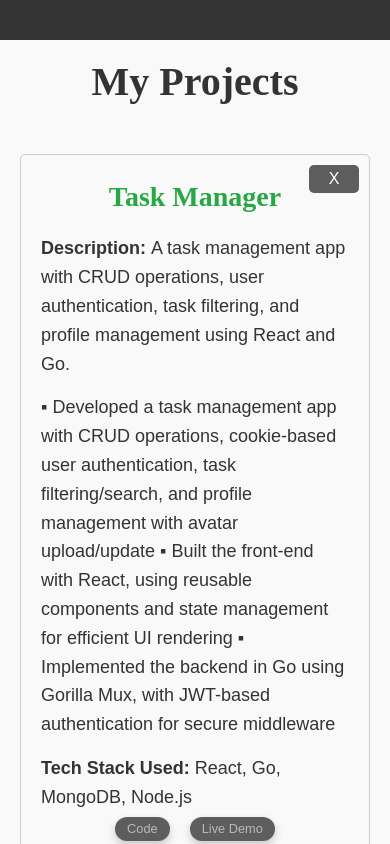
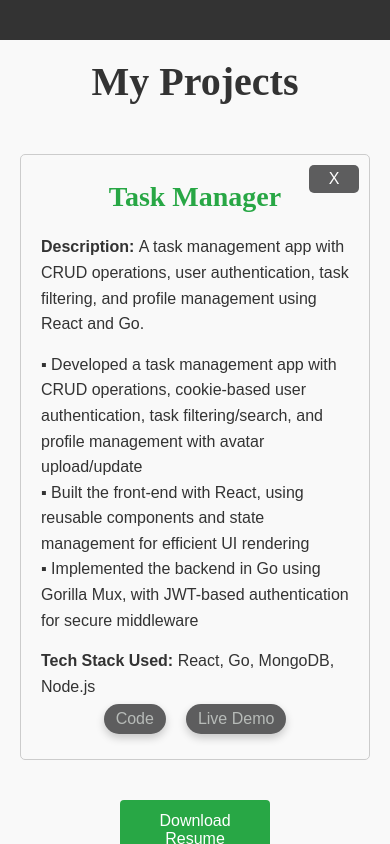
Before and after one commit to souravkumar0546/Portfolio, a React (Create React App) app: page / in a window 390 px wide. Both pictures are taken after a click on the element 195 px from the left and 1206 px from the top of the page. Shown: the part 931-1775 px from the top of the page. Built offline with nearby package versions, Linux system fonts and the light colour scheme.

Commit message:
style  fix

```diff
--- a/src/App.css
+++ b/src/App.css
@@ -238,7 +238,9 @@ body {
   border-radius: 5px;
   text-align: center; /* Center content */
 }
-
+.project-detail p {
+  font-size: 1rem;
+}
 .close-button {
   position: absolute;
   top: 10px;
@@ -327,9 +329,6 @@ body {
 }
 /* Responsive Styles */
 @media (max-width: 768px) {
-  .project-detail {
-    font-size: 0.8rem;
-  }
   .projects-grid {
     flex-direction: column;
     align-items: center;
--- a/src/components/Projects.js
+++ b/src/components/Projects.js
@@ -127,7 +127,7 @@ const handleCardClick = (project) => {
             <strong>Description:</strong>&nbsp;
             {selectedProject.content}
           </p>
-          <p style={{ textAlign: 'left'}}>
+          <p style={{ textAlign: 'left', whiteSpace: 'pre-line'}}>
             {selectedProject.detailedDescription}
           </p>
 
```
